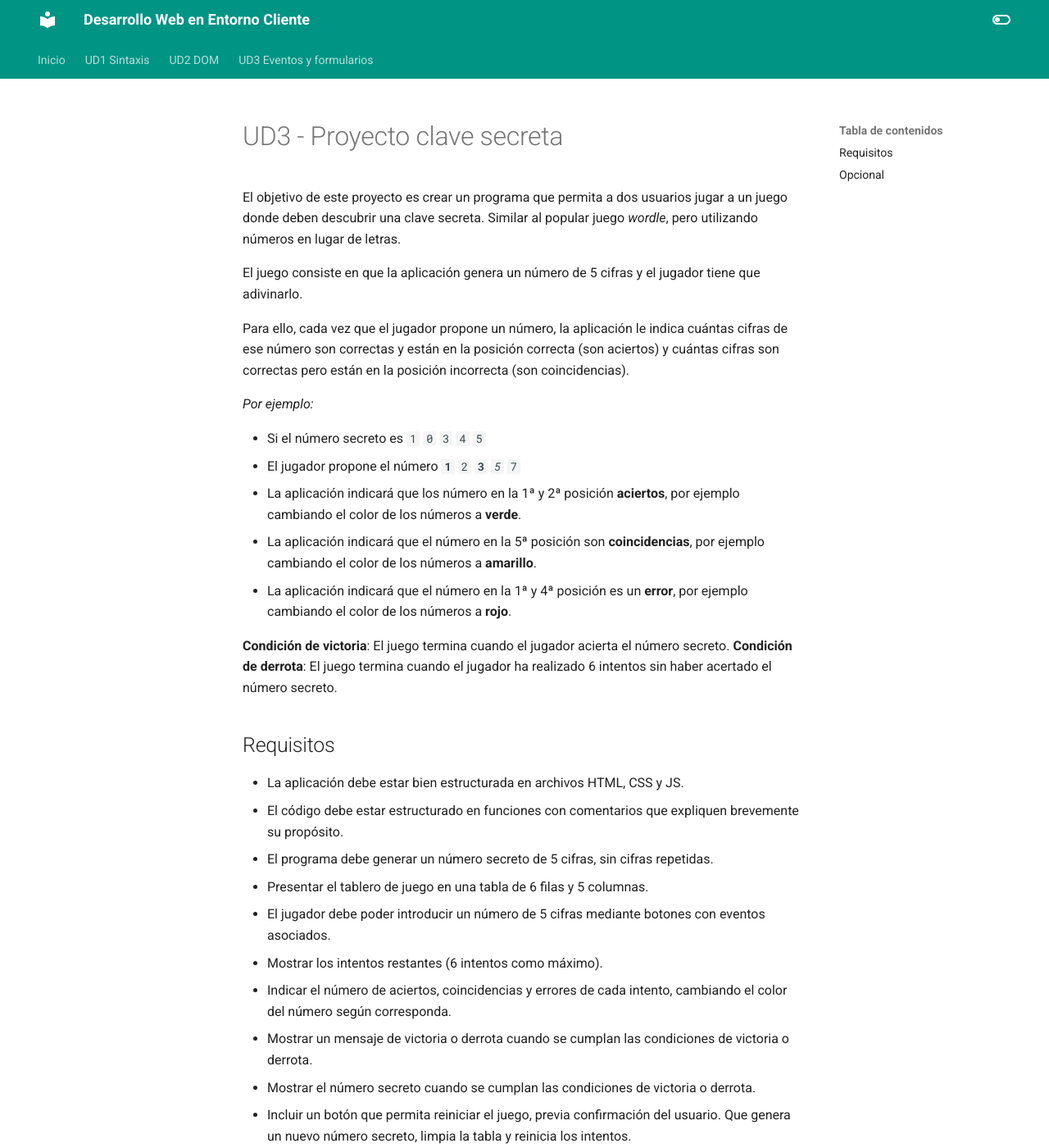
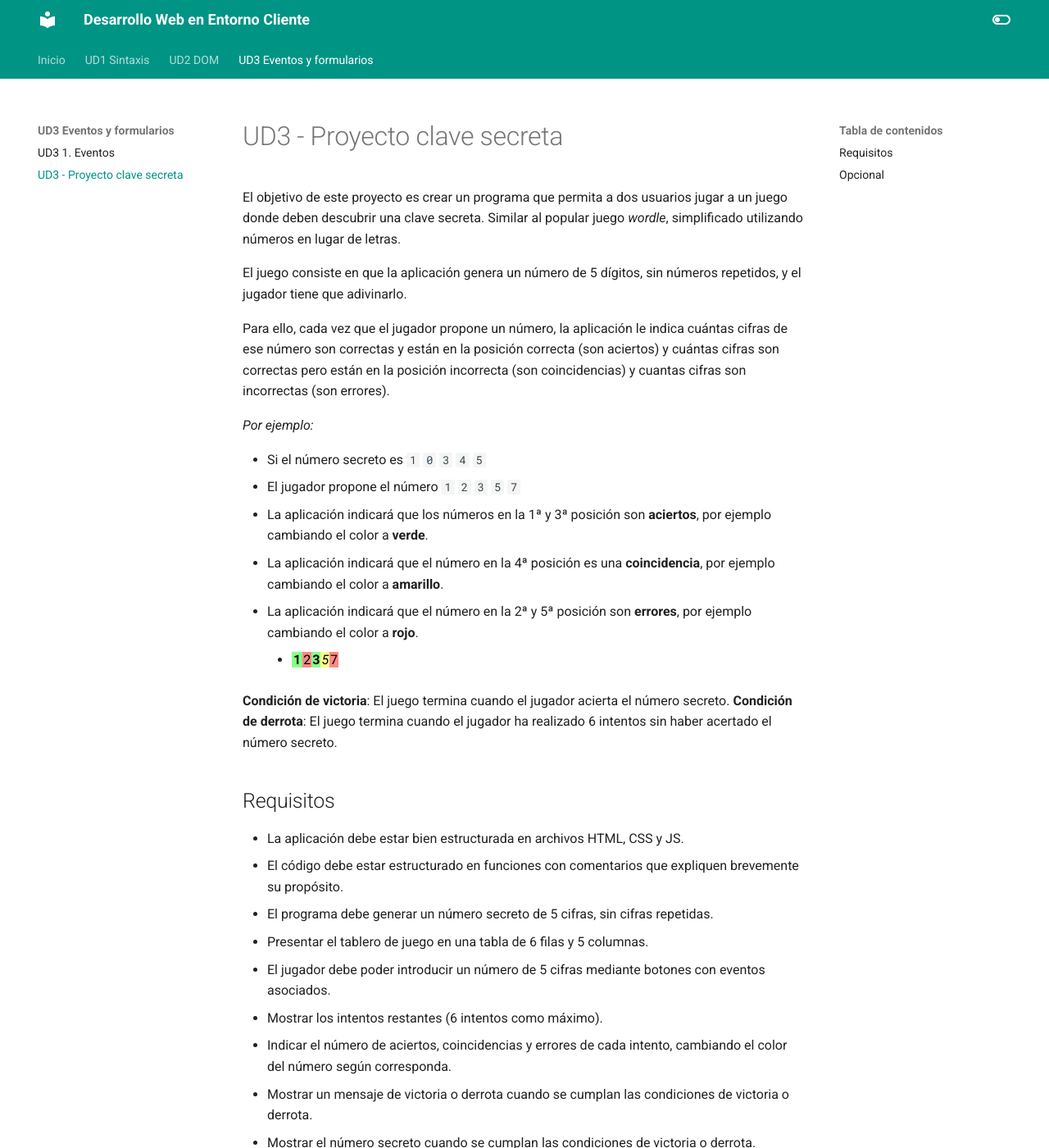
Before and after one commit to jsanvil/dwec2023, an MkDocs documentation site: the page built from docs/ud3/ud3-proyecto-clave-secreta.md, in a window 1280 px wide and 1400 px high. Shown: the whole window at 82% size. Built offline with MkDocs 1.6.1 and Material for MkDocs 9.7.7, drawn with Linux system fonts in a browser that asks for light colours; some of the changed text lies outside the part shown.

Commit message:
ud3 proyecto

```diff
--- a/docs/ud3/ud3-proyecto-clave-secreta.md
+++ b/docs/ud3/ud3-proyecto-clave-secreta.md
@@ -1,18 +1,20 @@
 # UD3 - Proyecto clave secreta
 
-El objetivo de este proyecto es crear un programa que permita a dos usuarios jugar a un juego donde deben descubrir una clave secreta. Similar al popular juego _wordle_, pero utilizando números en lugar de letras.
+El objetivo de este proyecto es crear un programa que permita a dos usuarios jugar a un juego donde deben descubrir una clave secreta. Similar al popular juego _wordle_, simplificado utilizando números en lugar de letras.
 
-El juego consiste en que la aplicación genera un número de 5 cifras y el jugador tiene que adivinarlo.
+El juego consiste en que la aplicación genera un número de 5 dígitos, sin números repetidos, y el jugador tiene que adivinarlo.
 
-Para ello, cada vez que el jugador propone un número, la aplicación le indica cuántas cifras de ese número son correctas y están en la posición correcta (son aciertos) y cuántas cifras son correctas pero están en la posición incorrecta (son coincidencias).
+Para ello, cada vez que el jugador propone un número, la aplicación le indica cuántas cifras de ese número son correctas y están en la posición correcta (son aciertos) y cuántas cifras son correctas pero están en la posición incorrecta (son coincidencias) y cuantas cifras son incorrectas (son errores).
 
 _Por ejemplo:_
 
 - Si el número secreto es `1` `0` `3` `4` `5`
-- El jugador propone el número **`1`** `2` **`3`** _`5`_ `7`
-- La aplicación indicará que los número en la 1ª y 2ª posición **aciertos**, por ejemplo cambiando el color de los números a **verde**.
-- La aplicación indicará que el número en la 5ª posición son **coincidencias**, por ejemplo cambiando el color de los números a **amarillo**.
-- La aplicación indicará que el número en la 1ª y 4ª posición es un **error**, por ejemplo cambiando el color de los números a **rojo**.
+- El jugador propone el número `1` `2` `3` `5` `7`
+- La aplicación indicará que los números en la 1ª y 3ª posición son **aciertos**, por ejemplo cambiando el color a **verde**.
+- La aplicación indicará que el número en la 4ª posición es una **coincidencia**, por ejemplo cambiando el color a **amarillo**.
+- La aplicación indicará que el número en la 2ª y 5ª posición son **errores**, por ejemplo cambiando el color a **rojo**.
+
+    - **<span style="background:#8f8;color:#000;padding: 0 2px;">1</span>**<span style="background:#f88;color:#000;padding: 0 1px;">2</span>**<span style="background:#8f8;color:#000;padding: 0 1px;">3</span>**_<span style="background:#ff8;color:#000;padding: 0 1px;">5</span>_<span style="background:#f88;color:#000;padding: 0 1px;">7</span>
 
 **Condición de victoria**: El juego termina cuando el jugador acierta el número secreto.
 **Condición de derrota**: El juego termina cuando el jugador ha realizado 6 intentos sin haber acertado el número secreto.
@@ -32,7 +34,7 @@ _Por ejemplo:_
 
 ## Opcional
 
+- Añadir eventos para que también funcione mediante teclado.
+- Crea eventos personalizados para las condiciones de victoria y derrota.
 - Permitir al jugador elegir el número de intentos.
 - Permitir al jugador elegir el número de cifras del número secreto.
-- Añadir eventos para que también funcione mediante teclado.
-- Crea eventos personalizados para las condiciones de victoria y derrota.
--- a/mkdocs.yml
+++ b/mkdocs.yml
@@ -17,6 +17,7 @@ nav:
   - UD3 Eventos y formularios:
     - 'ud3/ud3-1-eventos.md'
     # - 'ud3/ud3-2-formularios.md'
+    - 'ud3/ud3-proyecto-clave-secreta.md'
 
 theme:
   name: material # readthedocs # material
```
Also changed, not shown: 1 other file.
